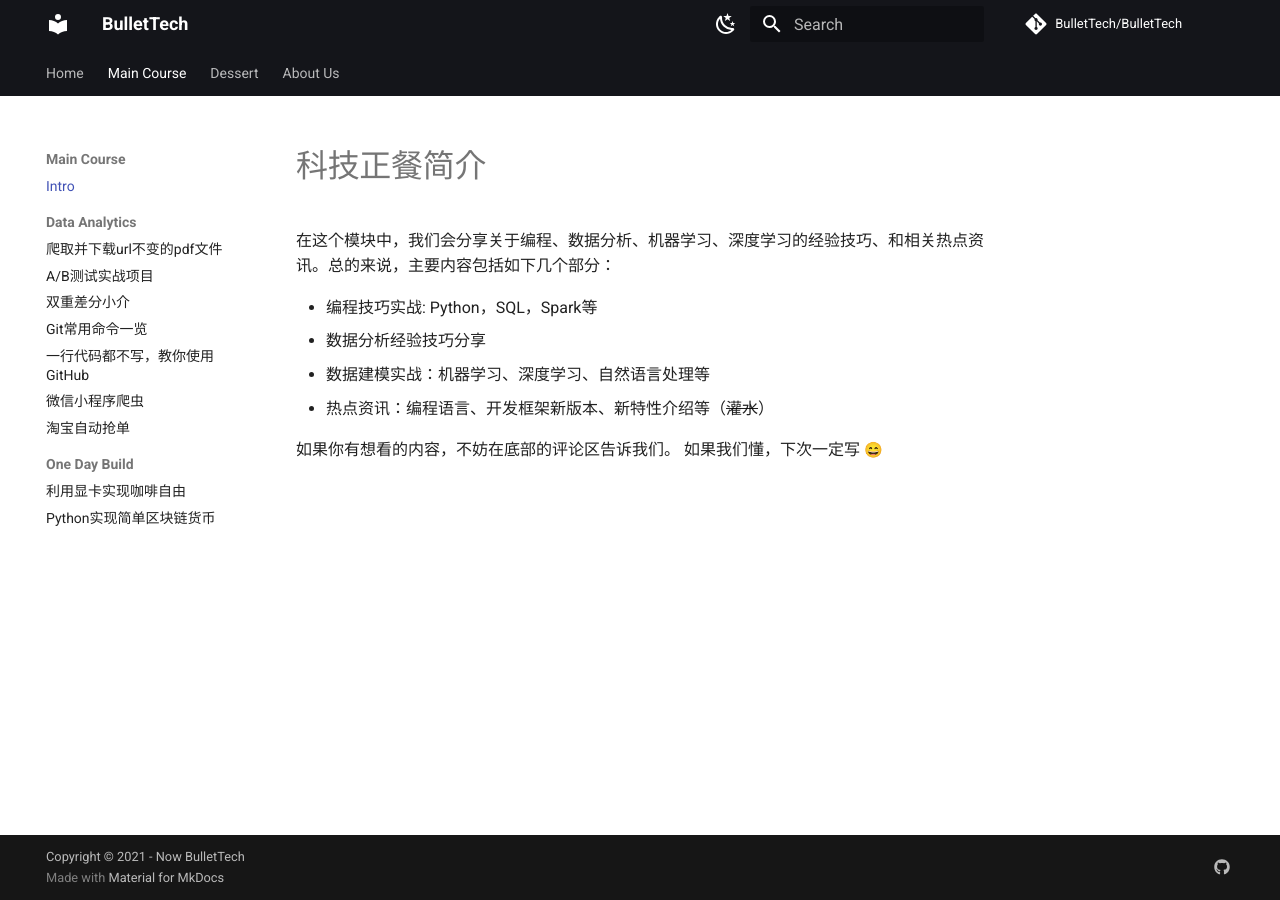
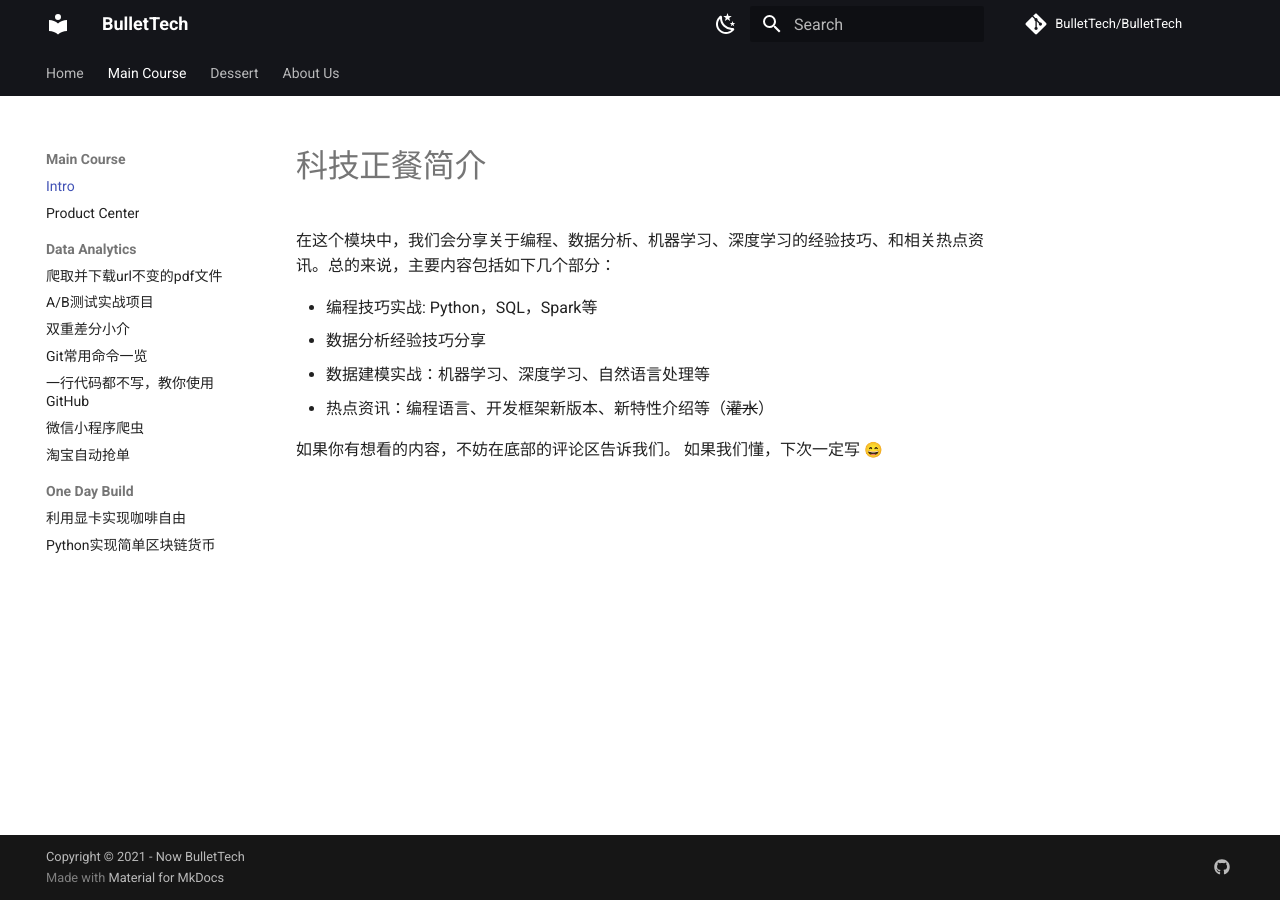
Before and after one commit to BulletTech/BulletTech, an MkDocs documentation site: the page built from docs/Main_course_blog_intro.md, in a window 1280 px wide. Built offline with MkDocs 1.6.1 and Material for MkDocs 9.7.7, drawn with Linux system fonts in a browser that asks for light colours; emoji names are drawn with the system emoji font; comment, search, counter and statistics services are not loaded.

Commit message:
Add Product Center

```diff
--- a/mkdocs.yml
+++ b/mkdocs.yml
@@ -15,6 +15,7 @@ nav:
   - Home: index.md
   - Main Course:
     - Intro: Main_course_blog_intro.md
+    - Product Center: http://bullettech.cn/
     - Data Analytics:
         - 爬取并下载url不变的pdf文件: Main_Course/Data_Analytics/2021-07-01-pdf-Crawler.md
         - A/B测试实战项目: Main_Course/Data_Analytics/2021-06-28-AB-Testing.md
```
